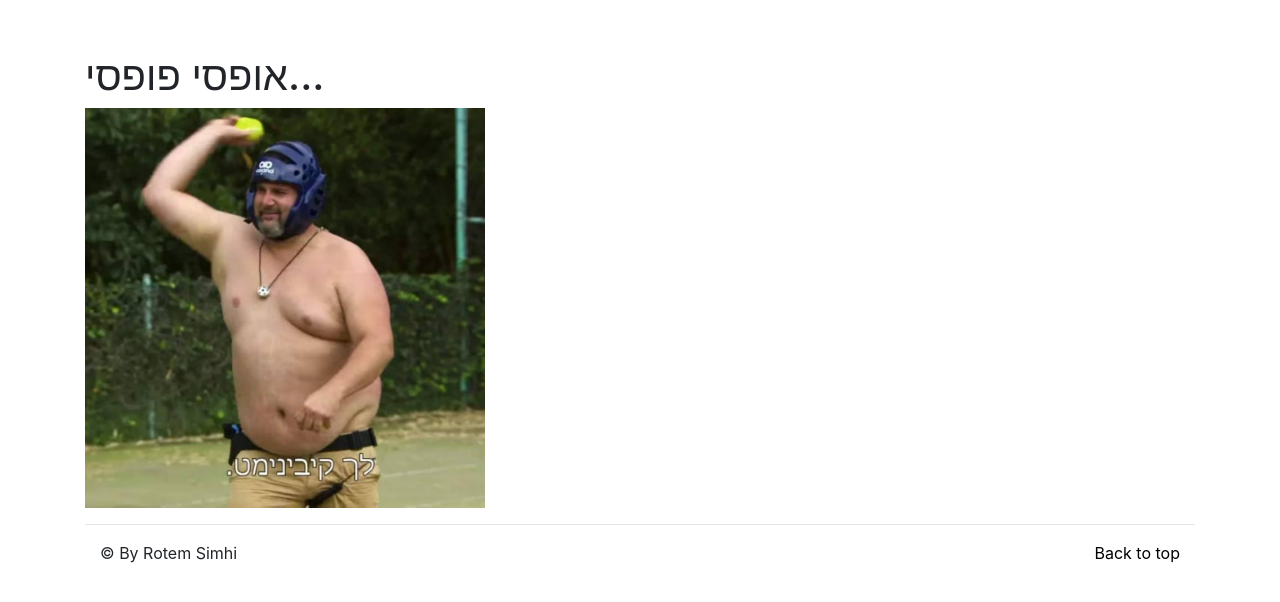
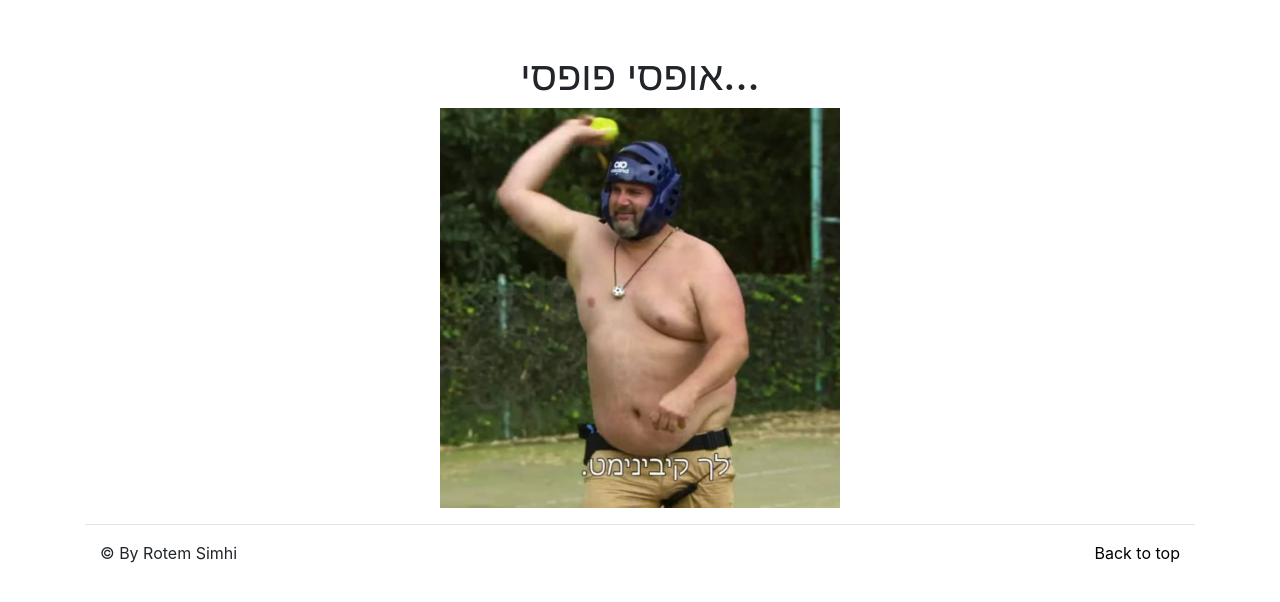
Before and after one commit to Metoraf007/Security_WebSite, a Flask app: page /1 in a window 1280 px wide. Shown: the part 56-658 px from the top of the page. Run offline with Flask 2, Linux system fonts and the light colour scheme; some libraries are stand-ins or nearby versions.

Commit message:
center block

```diff
--- a/templates/error.html
+++ b/templates/error.html
@@ -65,10 +65,10 @@
 
         <!--END OF HEADER-->
         <main role="main" class="container" id="#top">
-            <p class="lead">
+            <div class="col-xs-1 text-center">
                 <h1 class="mt-5">אופסי פופסי...</h1>
                 <img src="/static/image/404_1.jpg" width="400" height="400">
-            </p>
+            </div>
 
         <hr class="featurette-divider">
 
```
